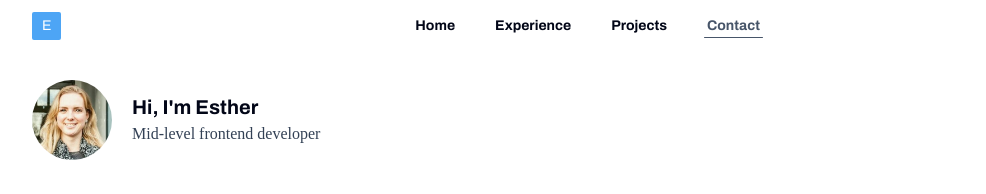
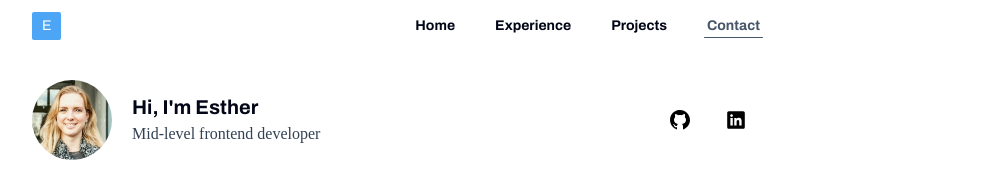
Before and after one commit to Esther-tech/portfolio-2024, a Next.js app: page / in a window 1280 px wide. Shown: the top 194 px of the page, without its empty margins (244-1230 px from the left). Built offline with nearby package versions, Linux system fonts and the light colour scheme; no server answers.

Commit message:
add social links to hero

```diff
--- a/actions/sendEmail.ts
+++ b/actions/sendEmail.ts
@@ -5,7 +5,7 @@ const resend = new Resend(process.env.RESEND_API);
 
 const validInput = (value: unknown) => value && typeof value === "string";
 
-export const sendEmail = async (formData: FormData) => {
+export const sendEmail: any = async (formData: FormData) => {
   const sender = formData.get("sender");
   const message = formData.get("message");
 
@@ -25,3 +25,5 @@ export const sendEmail = async (formData: FormData) => {
 
   return { data, error: error && error.message };
 };
+
+export default sendEmail;
--- a/app/projects/[id]/page.tsx
+++ b/app/projects/[id]/page.tsx
@@ -3,7 +3,7 @@ import { projectData } from "@/lib/data";
 import PageSection from "@/components/pageSection";
 import Image from "next/image";
 import NotFound from "./notFound";
-import horizontalDivider from "@/public/svg/horizontal-divider.svg";
+import HorizontalDivider from "@/public/svg/horizontal-divider.svg";
 import Link from "next/link";
 import { ArrowLeftIcon } from "@heroicons/react/16/solid";
 import { Tag } from "@/components/tag";
@@ -45,7 +45,7 @@ export default function ProjectPage({ params }: { params: { id: string } }) {
           </div>
         </div>
 
-        <Image src={horizontalDivider} alt="divider" className="-ml-[7px]" />
+        <Image src={HorizontalDivider} alt="divider" className="-ml-[7px]" />
 
         <div className="bg-slate-50 dark:bg-slate-500 rounded-md border border-slate-200 dark:border-slate-300">
           <div className="overflow-hidden w-5/6 pt-10 m-auto">
@@ -66,7 +66,7 @@ export default function ProjectPage({ params }: { params: { id: string } }) {
           ))}
         </div>
 
-        <Image src={horizontalDivider} alt="divider" className="-ml-[7px]" />
+        <Image src={HorizontalDivider} alt="divider" className="-ml-[7px]" />
 
         <div className="flex flex-col gap-3">
           <h2 className="text-2xl capitalize">The project</h2>
--- a/components/contact.tsx
+++ b/components/contact.tsx
@@ -4,7 +4,7 @@ import PageSection from "./pageSection";
 import { sendEmail } from "@/actions/sendEmail";
 import FormButton from "./formButton";
 import Toast from "./toast";
-import indicator from "@/public/svg/section-indicator2.svg";
+import Indicator from "@/public/svg/section-indicator2.svg";
 
 export default function Contact() {
   const [toast, setToast] = useState<{
@@ -18,7 +18,7 @@ export default function Contact() {
     <PageSection
       id="contact"
       title="Contact"
-      indicator={indicator}
+      indicator={Indicator}
       tracker="Contact"
     >
       <div className="max-w-xl m-auto">
--- a/components/experience.tsx
+++ b/components/experience.tsx
@@ -4,9 +4,8 @@ import React from "react";
 import PageSection from "./pageSection";
 import { experienceData } from "@/lib/data";
 import Image from "next/image";
-import arrow from "@/public/svg/arrow.svg";
-import divider from "@/public/svg/experience-vertical-divider.svg";
-import indicator from "@/public/svg/experience-indicator.svg";
+import Divider from "@/public/svg/experience-vertical-divider.svg";
+import Indicator from "@/public/svg/experience-indicator.svg";
 import { Tag } from "./tag";
 
 export default function Experience() {
@@ -42,7 +41,7 @@ export default function Experience() {
                   </div>
                 </div>
                 <Image
-                  src={indicator}
+                  src={Indicator}
                   width="18"
                   height="18"
                   alt="indicator"
@@ -71,7 +70,7 @@ export default function Experience() {
             );
           })}
           <Image
-            src={divider}
+            src={Divider}
             height="400"
             width="1"
             alt="vertical divider"
--- a/components/hero.tsx
+++ b/components/hero.tsx
@@ -2,6 +2,9 @@ import Image from "next/image";
 import Link from "next/link";
 import React from "react";
 import PageSection from "./pageSection";
+import { CodeBracketIcon } from "@heroicons/react/20/solid";
+import GithubIcon from "@/public/svg/github-icon.svg";
+import LinkedInIcon from "@/public/svg/linkedin-icon.svg";
 
 export default function Hero() {
   return (
@@ -21,6 +24,24 @@ export default function Hero() {
           <div>
             <h1 className="text-xl font-bold">Hi, I&apos;m Esther</h1>
             <p>Mid-level frontend developer</p>
+          </div>
+          <div className="flex gap-2 ml-auto">
+            <Link
+              href="https://github.com/Esther-tech"
+              passHref
+              target="_blank"
+              className="p-3 rounded-xl hover:scale-105 focus:scale-105 transition dark:bg-slate-300"
+            >
+              <Image src={GithubIcon} alt="divider" className="h-6 w-6" />
+            </Link>
+            <Link
+              href="https://www.linkedin.com/in/esther-siebert-563597b5/"
+              passHref
+              target="_blank"
+              className="p-3 rounded-xl hover:scale-105 focus:scale-105 transition dark:bg-slate-300"
+            >
+              <Image src={LinkedInIcon} alt="divider" className="h-6 w-6" />
+            </Link>
           </div>
         </div>
         <div className="py-8 flex gap-8 flex-col">
@@ -44,7 +65,7 @@ export default function Hero() {
             </a>
             <Link
               href="#projects"
-              className="py-3 px-6 text-slate-950 rounded-xl hover:scale-105 focus:scale-105 transition dark:text-slate-100"
+              className="py-3 px-6 text-slate-950 rounded-xl hover:scale-105 focus:scale-105 transition  dark:text-slate-100"
             >
               My projects
             </Link>
--- a/components/pageSection.tsx
+++ b/components/pageSection.tsx
@@ -2,7 +2,7 @@
 
 import Image, { StaticImageData } from "next/image";
 import { ReactNode, useEffect } from "react";
-import sectionDivider from "@/public/svg/section-divider.svg";
+import SectionDivider from "@/public/svg/section-divider.svg";
 import { useInView } from "react-intersection-observer";
 import { useActiveSectionContext } from "@/context/activeSectionContext";
 import { navItems } from "@/lib/data";
@@ -51,7 +51,7 @@ export default function PageSection({
             {title}
           </h2>
           <Image
-            src={sectionDivider}
+            src={SectionDivider}
             alt="divider"
             className="absolute right-0 top-1/2 hidden md:block"
           />
--- a/components/projects.tsx
+++ b/components/projects.tsx
@@ -5,7 +5,7 @@ import Image from "next/image";
 import Link from "next/link";
 import { ArrowUpRightIcon } from "@heroicons/react/16/solid";
 import { Tag } from "./tag";
-import indicator from "@/public/svg/section-indicator1.svg";
+import Indicator from "@/public/svg/section-indicator1.svg";
 
 type ItemProps = (typeof projectData)[number];
 
@@ -14,7 +14,7 @@ export default function Projects() {
     <PageSection
       id="projects"
       title="Projects & case studies"
-      indicator={indicator}
+      indicator={Indicator}
       tracker="Projects"
     >
       <div className="flex flex-col gap-8">
```
Also changed, not shown: public/svg/github-icon.svg (added), public/svg/linkedin-icon.svg (added).
